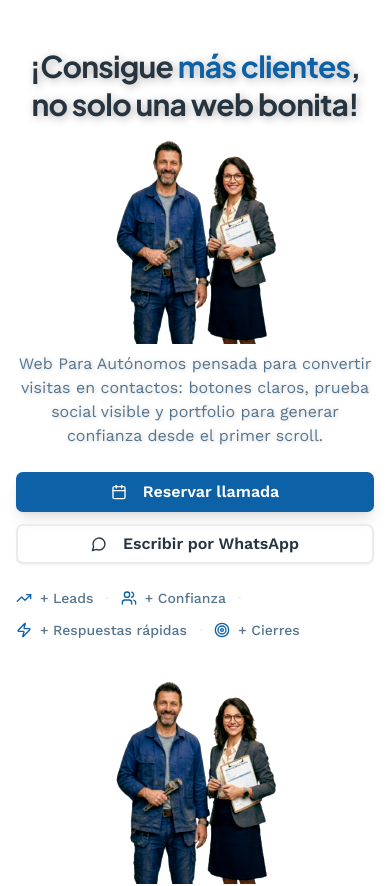
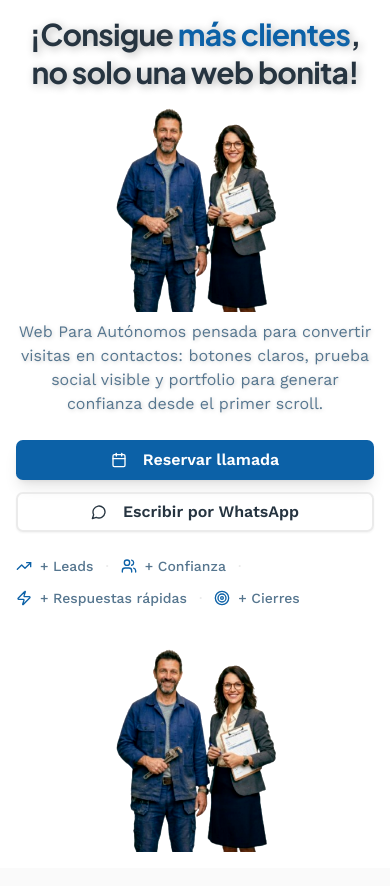
Before and after one commit to fsmartcfs-code/sg-f578bdde-0a98-4ac7-af00-b40a6d478feb-1776842642, a Next.js app: page / in a window 390 px wide. Shown: the top 886 px of the page. Built offline with nearby package versions, Linux system fonts and the light colour scheme.

Commit message:
style(hero): reduce top vertical padding on mobile

```diff
--- a/src/components/Hero.tsx
+++ b/src/components/Hero.tsx
@@ -7,7 +7,7 @@ import { Calendar, MessageCircle, TrendingUp, Users, Zap, Target } from "lucide-
 
 export function Hero() {
   return (
-    <section className="relative py-12 md:py-16 lg:py-24 overflow-hidden bg-white">
+    <section className="relative py-4 md:py-12 lg:py-24 overflow-hidden bg-white">
       {/* Image cachée sur mobile, visible seulement sur desktop */}
       <div className="hidden lg:block absolute inset-0 pointer-events-none z-[5]" style={{ transform: 'translateX(-150px) translateY(190px)' }}>
         <div className="relative w-[900px] h-[1100px] mx-auto">
```
